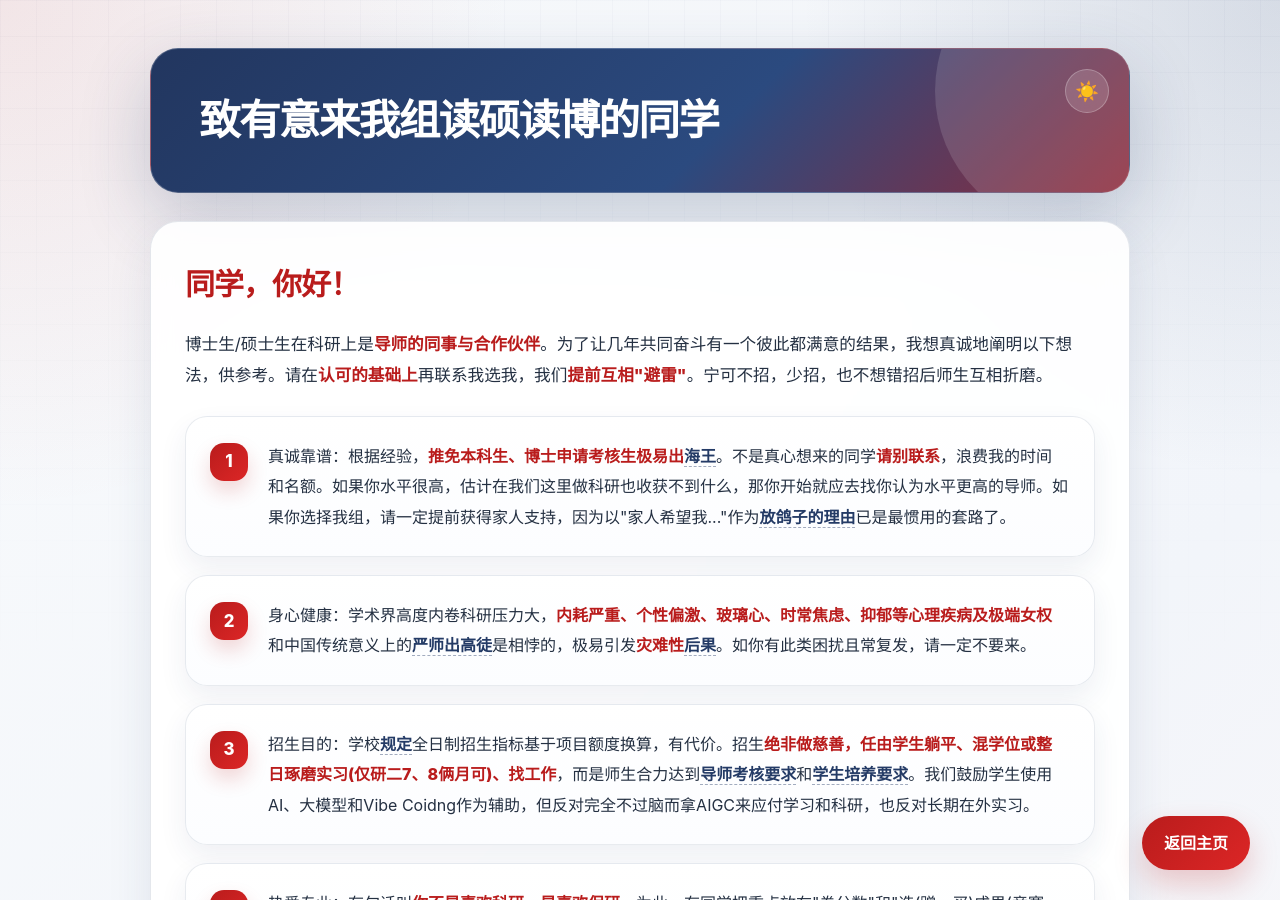
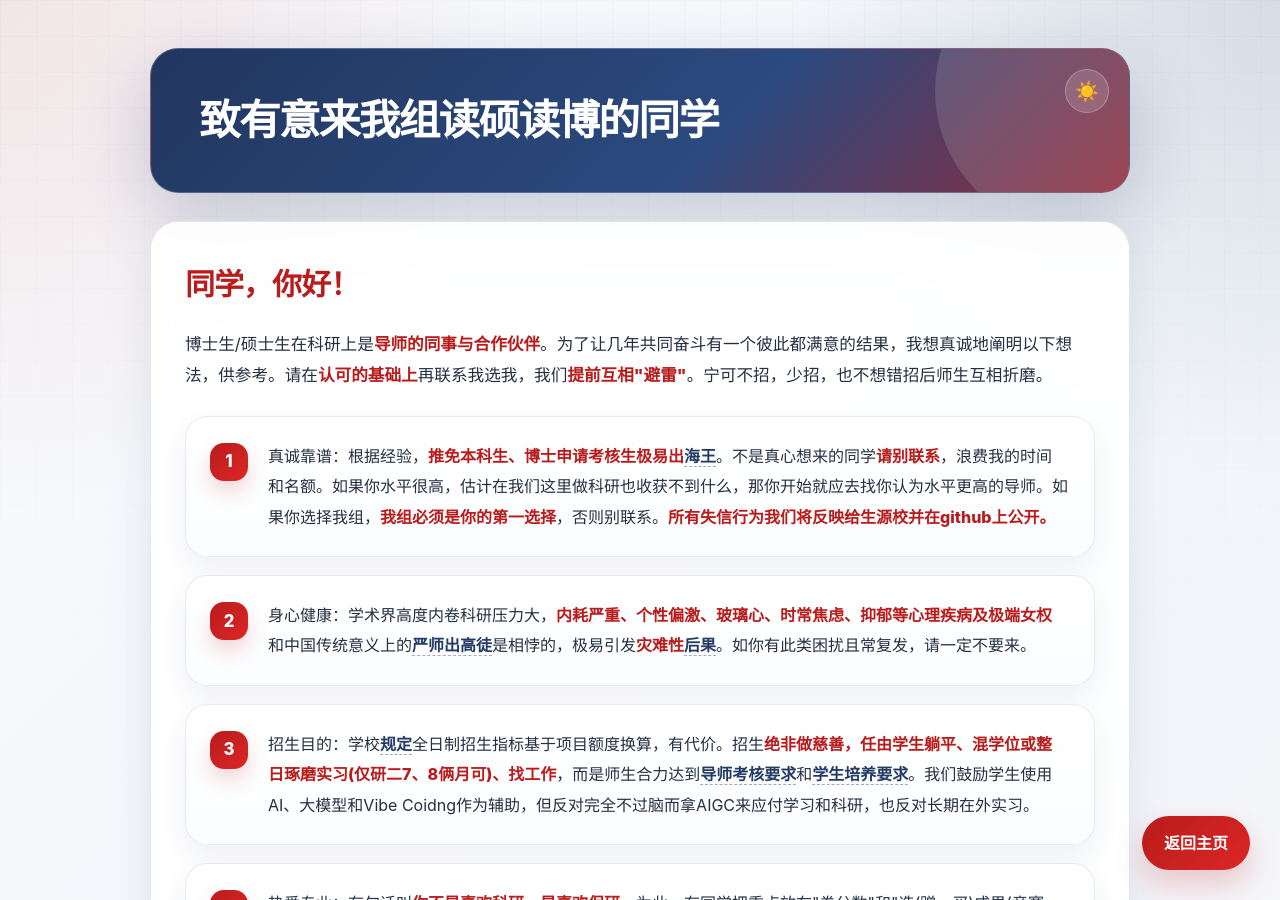
Before and after one commit to fangvv/Homepage, a Jekyll site: the page faq2.html, which Jekyll copies as it is, in a window 1280 px wide and 900 px high. Built offline with Jekyll 4.4.1, drawn with Linux system fonts in a browser that asks for light colours; comment, search, counter and statistics services are not loaded.

Commit message:
Update faq.html faq2.html

```diff
--- a/faq.html
+++ b/faq.html
@@ -49,7 +49,7 @@
             </p>
 
             <ol>
-                <li>我的学生都是我自己带。受客观条件如工位、精力所限，我组<strong>仅接收预期留组读硕博的本科生</strong>进组。如果对我的研究<strong>真感兴趣</strong>且想有所作为，那么欢迎你来与我共同成长，彼此成就。如果你水平很高，估计在我们这里做科研也收获不到什么，那你开始就应去找你认为水平更高的导师。我们都没必要在不match的人身上浪费时间。</li>
+                <li>我的学生都是我自己带。受客观条件如工位、精力所限，我组<strong>仅接收预期留组读硕博的本科生</strong>进组。如果对我的研究<strong>真感兴趣</strong>且想有所作为，那么欢迎你来与我共同成长，彼此成就。如果你水平很高，估计在我们这里做科研也收获不到什么，那你开始就应去找你认为水平更高的导师。<strong>有更高追求、更好选择的大神同学千万别让我耽误了你。</strong></li>
 
                 <li>学术界高度内卷，老师<a href="https://www.zhihu.com/question/1976088728318538595" target="_blank"
                         rel="noopener noreferrer">考核压力极大</a>，而<strong>课外培养本科生<a
--- a/faq2.html
+++ b/faq2.html
@@ -48,7 +48,7 @@
             </p>
 
             <ol>
-                <li>真诚靠谱：根据经验，<strong>推免本科生、博士申请考核生极易出<a href="https://www.zhihu.com/question/487277766" target="_blank" rel="noopener noreferrer">海王</a></strong>。不是真心想来的同学<strong>请别联系</strong>，浪费我的时间和名额。如果你水平很高，估计在我们这里做科研也收获不到什么，那你开始就应去找你认为水平更高的导师。如果你选择我组，请一定提前获得家人支持，因为以"家人希望我..."作为<a href="https://www.sohu.com/a/461960194_344863" target="_blank" rel="noopener noreferrer">放鸽子的理由</a>已是最惯用的套路了。</li>
+                <li>真诚靠谱：根据经验，<strong>推免本科生、博士申请考核生极易出<a href="https://www.zhihu.com/question/487277766" target="_blank" rel="noopener noreferrer">海王</a></strong>。不是真心想来的同学<strong>请别联系</strong>，浪费我的时间和名额。如果你水平很高，估计在我们这里做科研也收获不到什么，那你开始就应去找你认为水平更高的导师。如果你选择我组，<strong>我组必须是你的第一选择</strong>，否则别联系。<strong>所有失信行为我们将反映给生源校并在github上公开。</strong></li>
                 <li>身心健康：学术界高度内卷科研压力大，<strong>内耗严重、个性偏激、玻璃心、时常焦虑、抑郁等心理疾病及极端女权</strong>和中国传统意义上的<a href="https://www.zhihu.com/question/596191290" target="_blank" rel="noopener noreferrer">严师出高徒</a>是相悖的，极易引发<strong>灾难性<a href="https://www.sciscanpub.com/uploads/2025/04/16/0e6be8681630d9e1939409ade49b73b6.pdf" target="_blank" rel="noopener noreferrer">后果</a></strong>。如你有此类困扰且常复发，请一定不要来。</li>
                 <li>招生目的：学校<a href="https://www.bjtu.edu.cn/xxxtrmzn/162744.htm" target="_blank" rel="noopener noreferrer">规定</a>全日制招生指标基于项目额度换算，有代价。招生<strong>绝非做慈善，任由学生躺平、混学位或整日琢磨实习(仅研二7、8俩月可)、找工作</strong>，而是师生合力达到<a
                         href="https://www.zhihu.com/question/2067235011804320517/answer/2067634560196727558"
```
